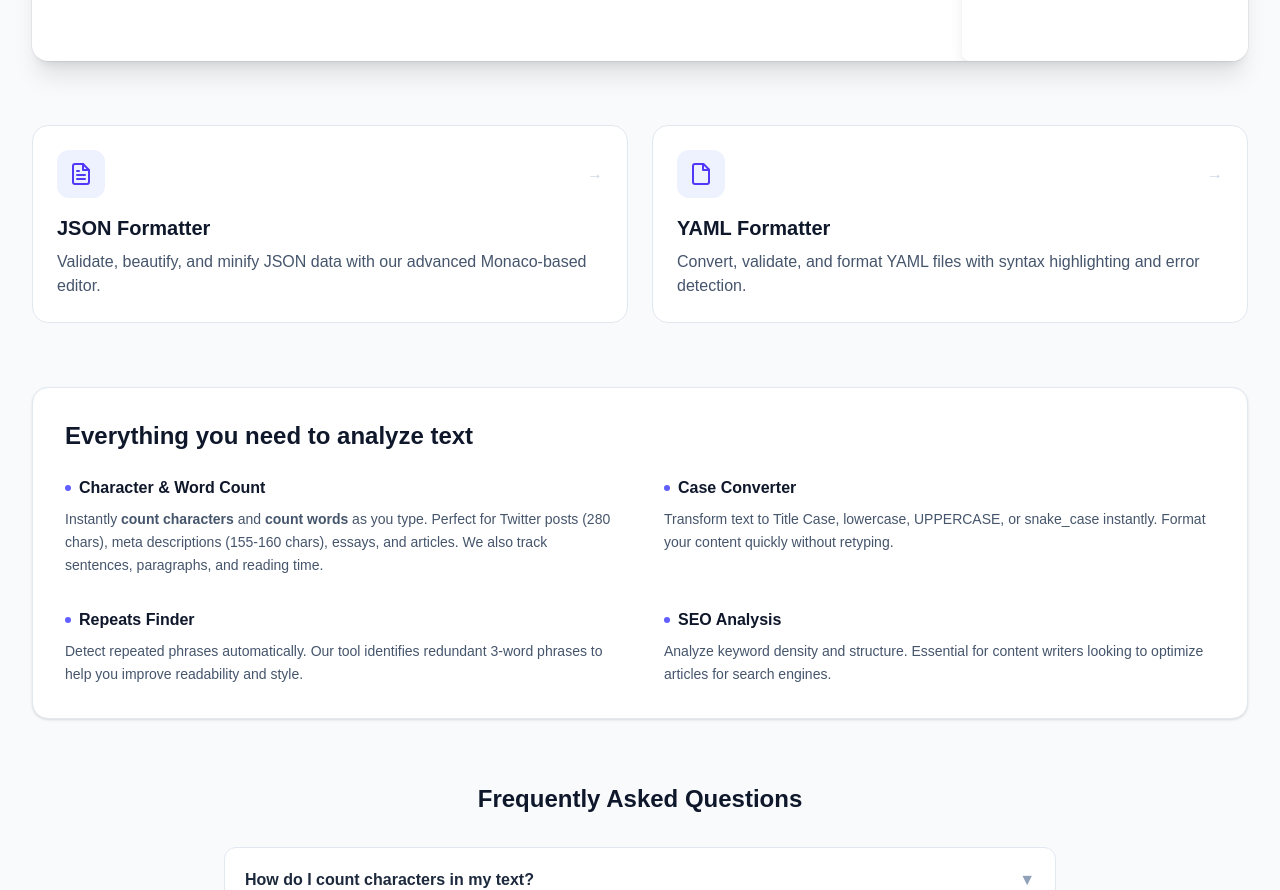
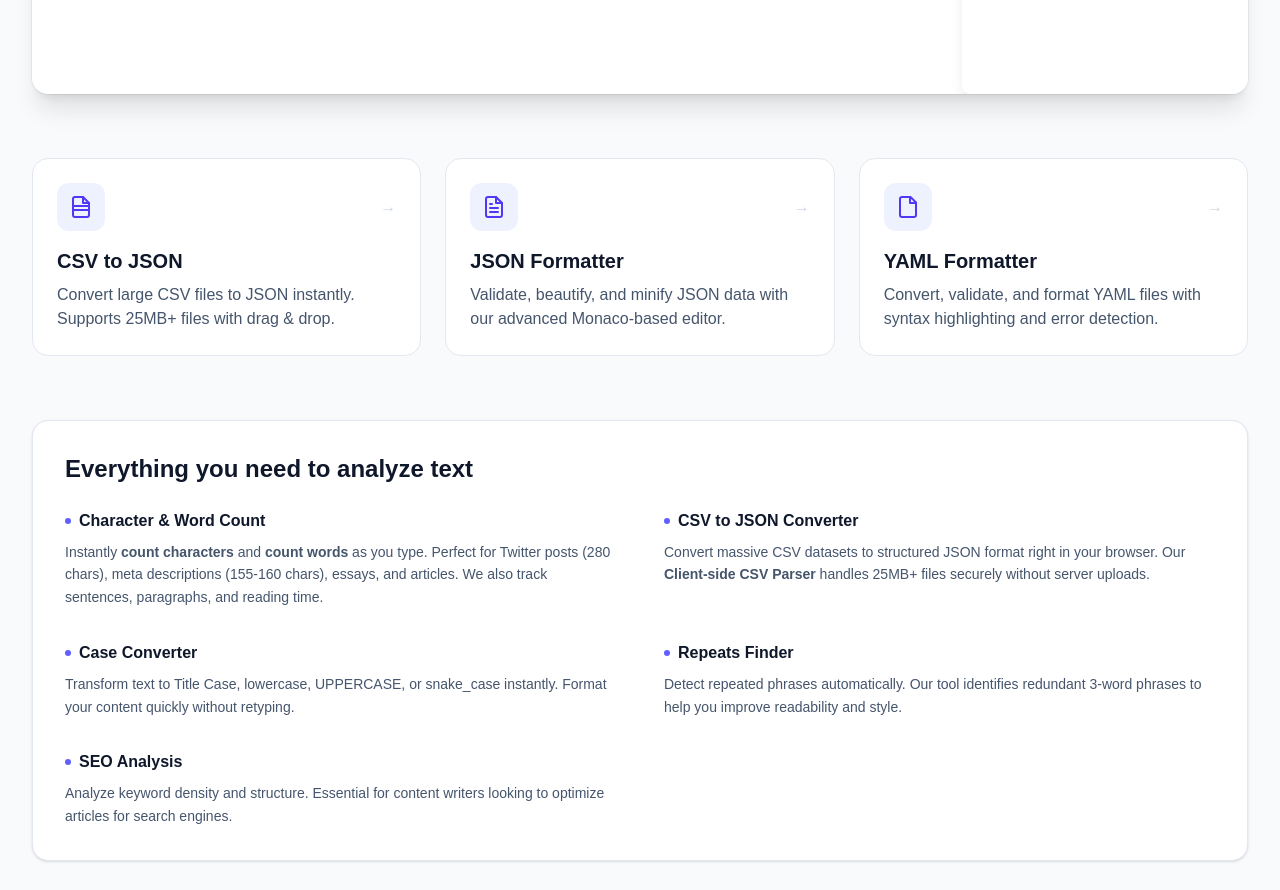
Before and after one commit to denesvaghani/textgauge-frontend, a Next.js app: page / in a window 1280 px wide. Shown: the part 1460-2350 px from the top of the page. Built offline with nearby package versions, Linux system fonts and the light colour scheme; no server answers.

Commit message:
fix: update sitemap

```diff
--- a/src/app/csv-to-json/page.tsx
+++ b/src/app/csv-to-json/page.tsx
@@ -3,13 +3,72 @@ import { CsvJsonConverter } from '@/components/CsvJsonConverter';
 
 export const metadata: Metadata = {
     title: 'CSV to JSON Converter | Free Online Data Tool - TextGauge',
-    description: 'Convert CSV files (up to 25MB) to JSON format instantly. Free online CSV to JSON converter with file upload support.',
+    description: 'Convert huge CSV files (up to 25MB) to JSON instantly. Secure, client-side CSV to JSON converter with drag & drop support. No file upload to server.',
+    keywords: ['csv to json', 'convert csv to json', 'csv json converter', 'large csv converter', 'client side csv parser', 'json data tool'],
+    openGraph: {
+        title: 'CSV to JSON Converter | Free Online Data Tool',
+        description: 'Convert huge CSV files (up to 25MB) to JSON instantly. Secure, client-side processing.',
+        url: 'https://textgauge.com/csv-to-json',
+        type: 'website',
+    },
+    twitter: {
+        card: 'summary_large_image',
+        title: 'CSV to JSON Converter - Fast & Secure',
+        description: 'Convert CSV to JSON instantly in your browser. Supports 25MB+ files.',
+    }
 };
 
 export default function CsvToJsonPage() {
     return (
         <main className="min-h-screen bg-slate-50 dark:bg-slate-950/50">
             <CsvJsonConverter />
+
+            {/* SEO Content Section */}
+            <article className="max-w-4xl mx-auto px-6 py-12 prose dark:prose-invert">
+                <h2 className="text-2xl font-bold text-slate-900 dark:text-white mb-4">
+                    How to Convert CSV to JSON Online
+                </h2>
+                <p className="text-slate-600 dark:text-slate-300 mb-6">
+                    TextGauge&apos;s <strong>CSV to JSON Converter</strong> is designed for developers and data analysts who need to transform Comma Separated Values (CSV) into JavaScript Object Notation (JSON) quickly and securely. Unlike other tools, we process your data <strong>entirely in your browser</strong>, meaning your files are never uploaded to a server.
+                </p>
+
+                <div className="grid md:grid-cols-2 gap-8 mb-12">
+                    <div className="bg-white dark:bg-slate-900 p-6 rounded-lg shadow-sm border border-slate-200 dark:border-slate-800">
+                        <h3 className="text-lg font-semibold text-slate-800 dark:text-white mb-2">Why use this tool?</h3>
+                        <ul className="list-disc pl-5 space-y-2 text-slate-600 dark:text-slate-400">
+                            <li><strong>Large File Support:</strong> Handle files up to 25MB.</li>
+                            <li><strong>Privacy First:</strong> Data never leaves your device.</li>
+                            <li><strong>Instant Preview:</strong> View your JSON before downloading.</li>
+                            <li><strong>Validation:</strong> Catch CSV errors automatically.</li>
+                        </ul>
+                    </div>
+                    <div className="bg-white dark:bg-slate-900 p-6 rounded-lg shadow-sm border border-slate-200 dark:border-slate-800">
+                        <h3 className="text-lg font-semibold text-slate-800 dark:text-white mb-2">Supported Formats</h3>
+                        <p className="text-slate-600 dark:text-slate-400">
+                            We support standard CSV files (`.csv`) as well as tab-separated values or custom delimiters. The output is strictly formatted, minified, or pretty-printed JSON structure ready for API usage or NoSQL databases.
+                        </p>
+                    </div>
+                </div>
+
+                <h2 className="text-2xl font-bold text-slate-900 dark:text-white mb-4">Frequently Asked Questions</h2>
+
+                <div className="space-y-6">
+                    <div>
+                        <h3 className="text-lg font-bold text-slate-800 dark:text-white mb-1">Is this CSV converter free?</h3>
+                        <p className="text-slate-600 dark:text-slate-400">Yes, this tool is 100% free and open for unlimited use.</p>
+                    </div>
+
+                    <div>
+                        <h3 className="text-lg font-bold text-slate-800 dark:text-white mb-1">How do I handle large CSV files?</h3>
+                        <p className="text-slate-600 dark:text-slate-400">Simply drag and drop your file (up to 25MB) into the upload zone. Our engine streams the file content to prevent your browser from crashing.</p>
+                    </div>
+
+                    <div>
+                        <h3 className="text-lg font-bold text-slate-800 dark:text-white mb-1">Can I copy the JSON output?</h3>
+                        <p className="text-slate-600 dark:text-slate-400">Yes, use the &quot;Copy&quot; button to copy the entire JSON object to your clipboard, or click &quot;Download&quot; to save it as a `.json` file.</p>
+                    </div>
+                </div>
+            </article>
         </main>
     );
 }
--- a/src/app/page.tsx
+++ b/src/app/page.tsx
@@ -18,7 +18,7 @@ export default function Page() {
             Character Counter & Text Tools
           </h1>
           <p className="text-lg md:text-xl text-slate-600 dark:text-slate-300 max-w-2xl mx-auto leading-relaxed">
-            Free online tools to <strong>count characters</strong>, format <strong>JSON</strong> & <strong>YAML</strong>, and analyze text.
+            Free online tools to <strong>count characters</strong>, convert <strong>CSV to JSON</strong>, format <strong>JSON</strong> & <strong>YAML</strong>, and analyze text.
             Clean, privacy-focused, and developer-friendly.
           </p>
         </div>
@@ -33,7 +33,18 @@ export default function Page() {
 
       {/* Tools Grid */}
       <section className="max-w-[1920px] mx-auto px-4 sm:px-6 lg:px-8 py-16">
-        <div className="grid md:grid-cols-2 gap-6">
+        <div className="grid md:grid-cols-3 gap-6">
+          <a href="/csv-to-json" className="group p-6 rounded-2xl bg-white dark:bg-slate-900 border border-slate-200 dark:border-slate-800 hover:border-indigo-500/50 dark:hover:border-indigo-500/50 hover:shadow-lg hover:shadow-indigo-500/10 transition-all duration-200">
+            <div className="flex items-center justify-between mb-4">
+              <div className="p-3 bg-indigo-50 dark:bg-indigo-900/20 rounded-xl text-indigo-600 dark:text-indigo-400 group-hover:scale-110 transition-transform duration-200">
+                <svg width="24" height="24" viewBox="0 0 24 24" fill="none" stroke="currentColor" strokeWidth="2" strokeLinecap="round" strokeLinejoin="round"><path d="M14 2H6a2 2 0 0 0-2 2v16a2 2 0 0 0 2 2h12a2 2 0 0 0 2-2V8z"></path><polyline points="14 2 14 8 20 8"></polyline><path d="M4 15h16"></path><path d="M4 11h16"></path></svg>
+              </div>
+              <span className="text-slate-300 dark:text-slate-600 group-hover:text-indigo-500 transition-colors">→</span>
+            </div>
+            <h3 className="text-xl font-bold text-slate-900 dark:text-white mb-2 group-hover:text-indigo-600 dark:group-hover:text-indigo-400 transition-colors">CSV to JSON</h3>
+            <p className="text-slate-600 dark:text-slate-400">Convert large CSV files to JSON instantly. Supports 25MB+ files with drag & drop.</p>
+          </a>
+
           <a href="/json-formatter" className="group p-6 rounded-2xl bg-white dark:bg-slate-900 border border-slate-200 dark:border-slate-800 hover:border-indigo-500/50 dark:hover:border-indigo-500/50 hover:shadow-lg hover:shadow-indigo-500/10 transition-all duration-200">
             <div className="flex items-center justify-between mb-4">
               <div className="p-3 bg-indigo-50 dark:bg-indigo-900/20 rounded-xl text-indigo-600 dark:text-indigo-400 group-hover:scale-110 transition-transform duration-200">
@@ -73,6 +84,15 @@ export default function Page() {
                 Instantly <strong>count characters</strong> and <strong>count words</strong> as you type.
                 Perfect for Twitter posts (280 chars), meta descriptions (155-160 chars), essays, and articles.
                 We also track sentences, paragraphs, and reading time.
+              </p>
+            </div>
+            <div>
+              <h3 className="font-bold text-base mb-2 text-slate-900 dark:text-white flex items-center gap-2">
+                <span className="w-1.5 h-1.5 rounded-full bg-indigo-500"></span> CSV to JSON Converter
+              </h3>
+              <p className="leading-relaxed">
+                Convert massive CSV datasets to structured JSON format right in your browser.
+                Our <strong>Client-side CSV Parser</strong> handles 25MB+ files securely without server uploads.
               </p>
             </div>
             <div>
--- a/src/app/sitemap.ts
+++ b/src/app/sitemap.ts
@@ -7,8 +7,26 @@ export default function sitemap(): MetadataRoute.Sitemap {
     {
       url: baseUrl,
       lastModified: new Date(),
+      changeFrequency: "weekly",
+      priority: 1,
+    },
+    {
+      url: `${baseUrl}/json-formatter`,
+      lastModified: new Date(),
       changeFrequency: "monthly",
-      priority: 1,
+      priority: 0.8,
+    },
+    {
+      url: `${baseUrl}/yaml-formatter`,
+      lastModified: new Date(),
+      changeFrequency: "monthly",
+      priority: 0.8,
+    },
+    {
+      url: `${baseUrl}/csv-to-json`,
+      lastModified: new Date(),
+      changeFrequency: "monthly",
+      priority: 0.8,
     },
   ];
 }
```
